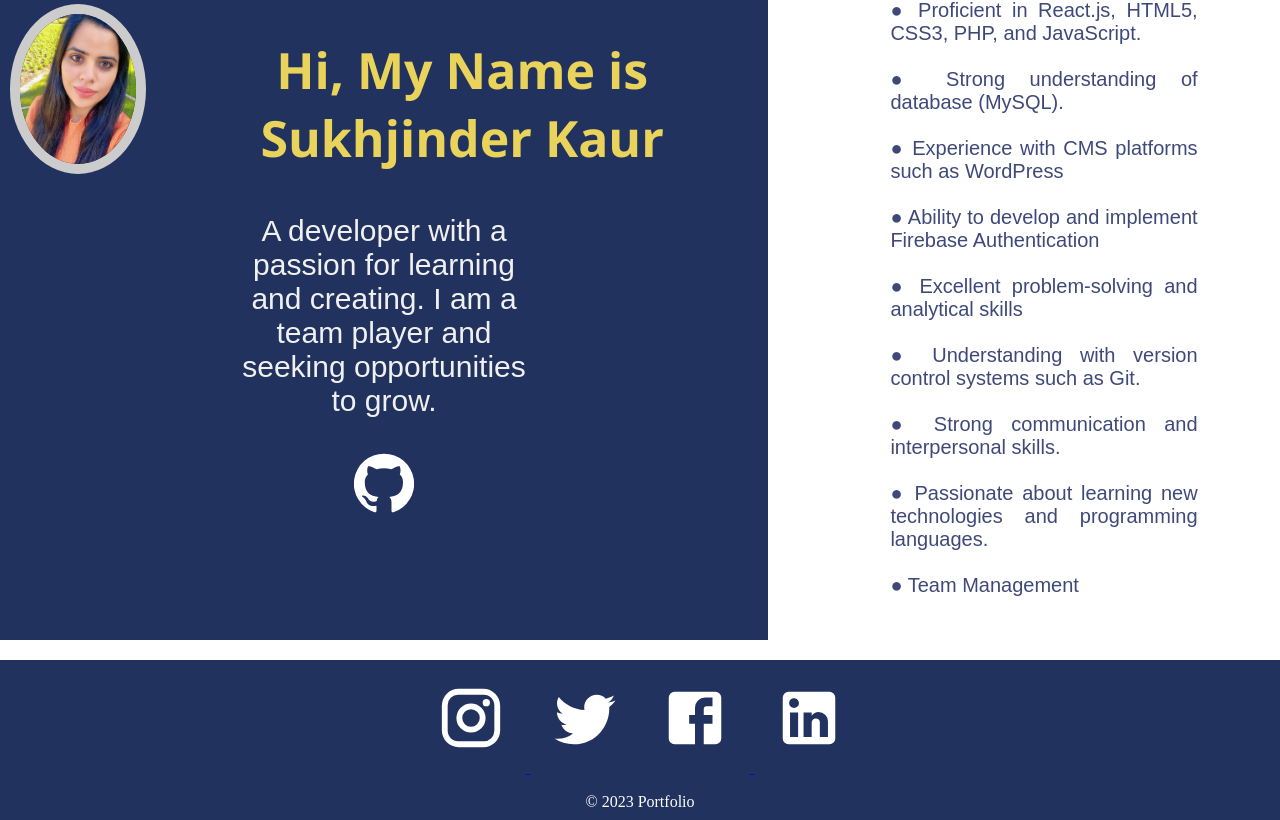
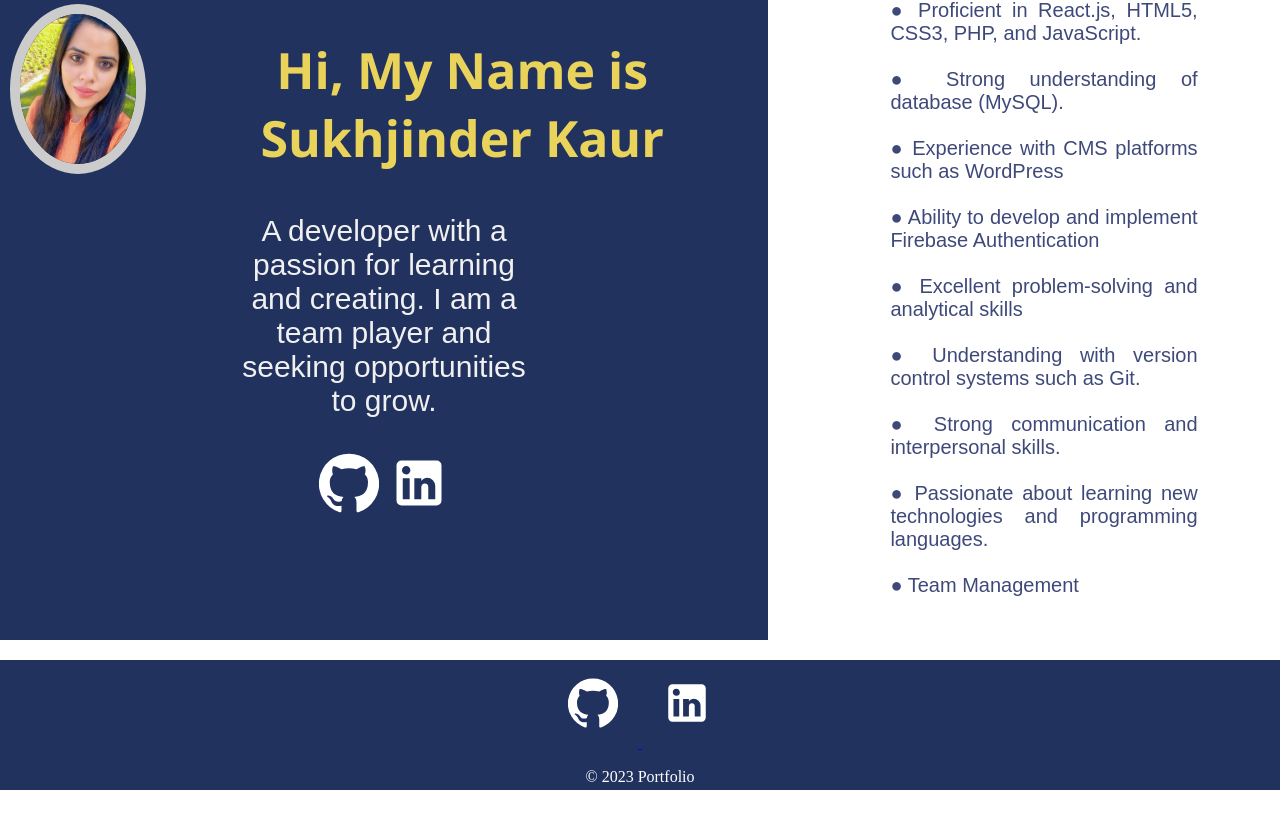
Before and after one commit to sukhknagra/sukhknagra.github.io, a React (Create React App) app: page / in a window 1280 px wide. Shown: the part 240-1060 px from the top of the page. After the commit the page ends 1030 px from the top, so only its background shows below. Built offline with nearby package versions, Linux system fonts and the light colour scheme.

Commit message:
update footer

```diff
--- a/src/components/Footer.js
+++ b/src/components/Footer.js
@@ -1,17 +1,13 @@
 import React from "react";
-import InstagramIcon from "@material-ui/icons/Instagram";
-import TwitterIcon from "@material-ui/icons/Twitter";
-import FacebookIcon from "@material-ui/icons/Facebook";
+import GithubIcon from "@material-ui/icons/GitHub";
 import LinkedInIcon from "@material-ui/icons/LinkedIn";
 import "../styles/Footer.css";
 function Footer() {
     return (
      <div className="footer">
         <div className="socialMedia">
-        <a href='https://www.instagram.com/' target="_blank" rel="noreferrer"><InstagramIcon/> </a>
-            <a href='https://twitter.com/sknagra25' target="_blank" rel="noreferrer"> <TwitterIcon/></a>
-            <a href='https://www.facebook.com/sukhjinder.k.nagra' target="_blank" rel="noreferrer"><FacebookIcon/> </a>
-            <a href='https://www.linkedin.com/in/sukh-nagra-b72342272/' target="_blank" rel="noreferrer"> <LinkedInIcon/> </a>
+            <a href='https://github.com/sukhknagra' target="_blank" rel="noreferrer"><GithubIcon/></a>
+            <a href='https://www.linkedin.com/in/sukhjinder-kaur-b72342272/' target="_blank" rel="noreferrer"> <LinkedInIcon/> </a>
         </div>
         <p>&copy; 2023 Portfolio</p>
 
--- a/src/pages/Home.js
+++ b/src/pages/Home.js
@@ -1,5 +1,5 @@
 import React from 'react'
-//import LinkedInIcon from "@material-ui/icons/LinkedIn";
+import LinkedInIcon from "@material-ui/icons/LinkedIn";
 //import EmailIcon from "@material-ui/icons/Email";
 import GithubIcon from "@material-ui/icons/GitHub";
 import "../styles/Home.css"
@@ -15,8 +15,9 @@ function Home() {
             <div className='prompt'>
              <p> A developer with a passion for learning and creating. I am a team player and seeking opportunities to grow.</p>
 
+             <a href='https://github.com/sukhknagra' target="_blank" rel="noreferrer"><GithubIcon/></a>
+             <a href='https://www.linkedin.com/in/sukhjinder-kaur-b72342272/' target="_blank" rel="noreferrer"><LinkedInIcon/></a>
 
-             <a href='https://github.com/sukhknagra' target="_blank" rel="noreferrer"><GithubIcon/></a>
             </div>
         </div>
         <div className='skills'>
--- a/src/styles/Footer.css
+++ b/src/styles/Footer.css
@@ -1,6 +1,6 @@
 .footer {
     width: 100%;
-    height: 150px;
+    height: 120px;
     background: #21325e;
     display: flex;
     justify-content: center;
@@ -13,7 +13,7 @@
   .socialMedia svg {
     color: white;
     margin: 20px;
-    font-size: 70px;
+    font-size: 50px;
     cursor: pointer;
   }
 
@@ -23,6 +23,6 @@
 
   @media only screen and (max-width: 600px) {
     .footer svg {
-      font-size: 50px;
+      font-size: 30px;
     }
   }
```
